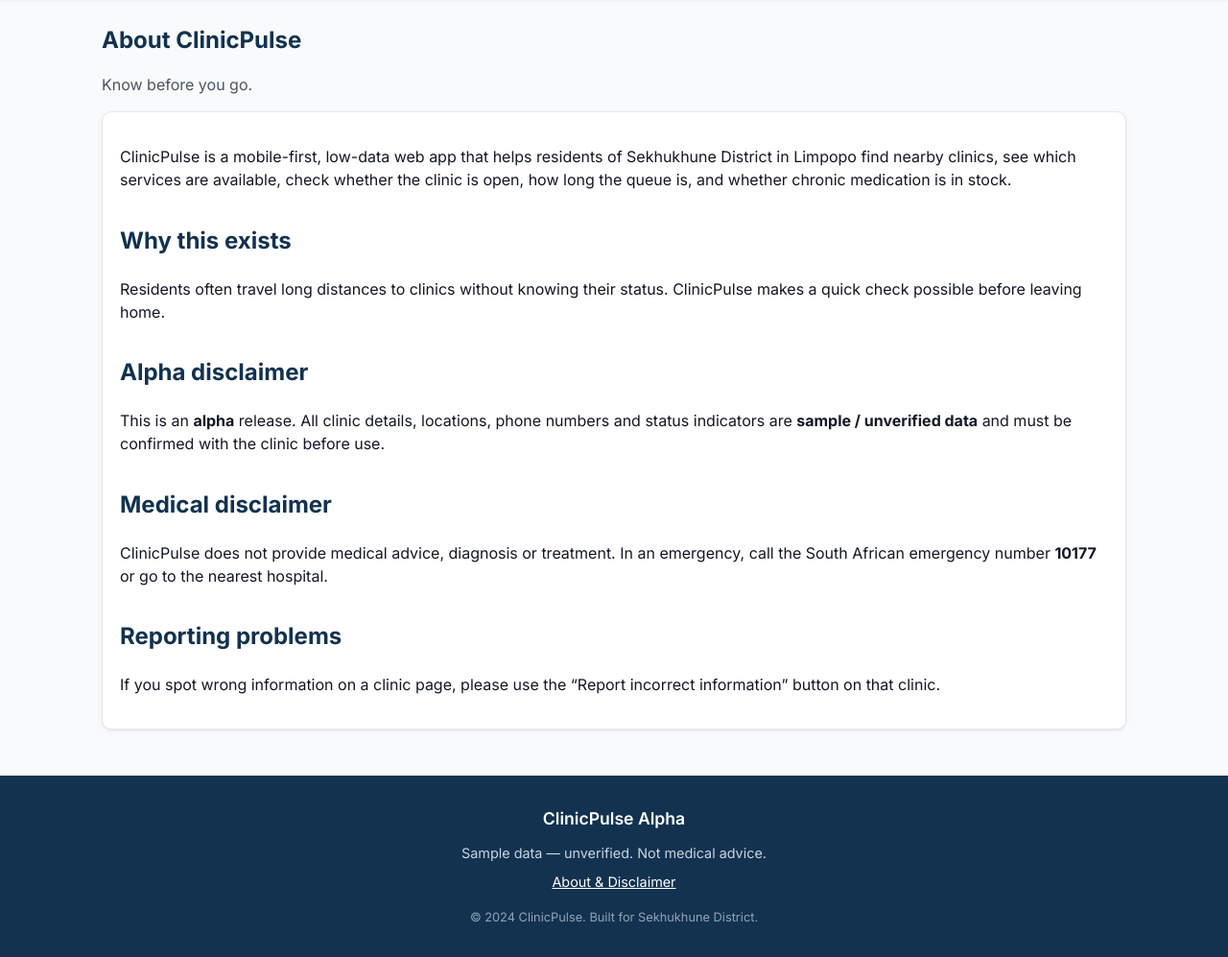
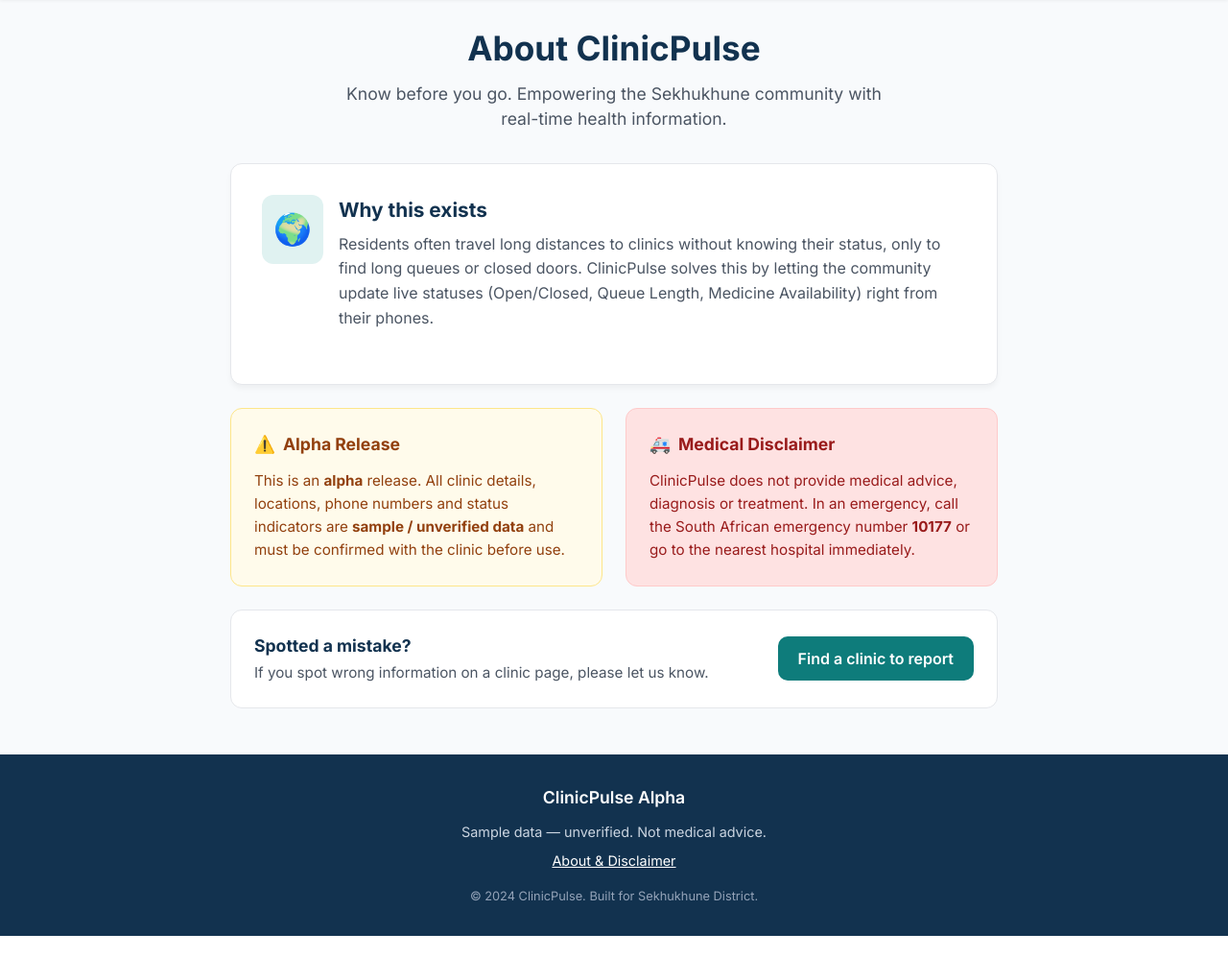
Before and after one commit to Belligerent15/clinicpulse-alpha, a Flask app: page /about in a window 1280 px wide. Shown: the part 71-1068 px from the top of the page at 96% size. After the commit the page ends 1046 px from the top, so only its background shows below. Run offline with Flask 3, Linux system fonts and the light colour scheme.

Commit message:
Revamp About page layout and content

```diff
--- a/templates/about.html
+++ b/templates/about.html
@@ -2,33 +2,59 @@
 {% block title %}About — ClinicPulse{% endblock %}
 
 {% block content %}
-<section class="page-head">
-  <h1>About ClinicPulse</h1>
-  <p class="muted">Know before you go.</p>
+<section class="page-head" style="text-align: center; margin-bottom: 32px;">
+  <h1 style="color: var(--navy); font-size: 2.2rem; margin-bottom: 8px;">About ClinicPulse</h1>
+  <p class="muted" style="font-size: 1.1rem; max-width: 600px; margin: 0 auto;">Know before you go. Empowering the Sekhukhune community with real-time health information.</p>
 </section>
 
-<article class="prose">
-  <p>ClinicPulse is a mobile-first, low-data web app that helps residents of
-    Sekhukhune District in Limpopo find nearby clinics, see which services
-    are available, check whether the clinic is open, how long the queue is,
-    and whether chronic medication is in stock.</p>
+<div style="max-width: 800px; margin: 0 auto; display: grid; gap: 24px;">
 
-  <h2>Why this exists</h2>
-  <p>Residents often travel long distances to clinics without knowing their
-    status. ClinicPulse makes a quick check possible before leaving home.</p>
+  <!-- Mission Card -->
+  <article style="background: #fff; border: 1px solid var(--border); border-radius: 12px; padding: 32px; box-shadow: 0 4px 6px -1px rgba(0,0,0,0.05);">
+    <div style="display: flex; gap: 16px; align-items: flex-start; margin-bottom: 24px;">
+      <div style="font-size: 2rem; background: #e0f2f1; padding: 12px; border-radius: 12px;">🌍</div>
+      <div>
+        <h2 style="color: var(--navy); margin: 0 0 8px 0; font-size: 1.3rem;">Why this exists</h2>
+        <p style="margin: 0; color: var(--muted); line-height: 1.6;">
+          Residents often travel long distances to clinics without knowing their status, only to find long queues or closed doors. ClinicPulse solves this by letting the community update live statuses (Open/Closed, Queue Length, Medicine Availability) right from their phones.
+        </p>
+      </div>
+    </div>
+  </article>
 
-  <h2>Alpha disclaimer</h2>
-  <p>This is an <strong>alpha</strong> release. All clinic details, locations,
-    phone numbers and status indicators are <strong>sample / unverified data</strong>
-    and must be confirmed with the clinic before use.</p>
+  <!-- Disclaimers Grid -->
+  <div style="display: grid; gap: 24px; grid-template-columns: repeat(auto-fit, minmax(300px, 1fr));">
 
-  <h2>Medical disclaimer</h2>
-  <p>ClinicPulse does not provide medical advice, diagnosis or treatment.
-    In an emergency, call the South African emergency number
-    <strong>10177</strong> or go to the nearest hospital.</p>
+    <!-- Alpha Warning -->
+    <article style="background: #fffbeb; border: 1px solid #fde68a; border-radius: 12px; padding: 24px;">
+      <h3 style="color: #92400e; margin: 0 0 12px 0; display: flex; align-items: center; gap: 8px; font-size: 1.1rem;">
+        <span>⚠️</span> Alpha Release
+      </h3>
+      <p style="margin: 0; color: #92400e; font-size: 0.95rem; line-height: 1.6;">
+        This is an <strong>alpha</strong> release. All clinic details, locations, phone numbers and status indicators are <strong>sample / unverified data</strong> and must be confirmed with the clinic before use.
+      </p>
+    </article>
 
-  <h2>Reporting problems</h2>
-  <p>If you spot wrong information on a clinic page, please use the
-    “Report incorrect information” button on that clinic.</p>
-</article>
+    <!-- Medical Warning -->
+    <article style="background: #fee2e2; border: 1px solid #fecaca; border-radius: 12px; padding: 24px;">
+      <h3 style="color: #991b1b; margin: 0 0 12px 0; display: flex; align-items: center; gap: 8px; font-size: 1.1rem;">
+        <span>🚑</span> Medical Disclaimer
+      </h3>
+      <p style="margin: 0; color: #991b1b; font-size: 0.95rem; line-height: 1.6;">
+        ClinicPulse does not provide medical advice, diagnosis or treatment. In an emergency, call the South African emergency number <strong>10177</strong> or go to the nearest hospital immediately.
+      </p>
+    </article>
+
+  </div>
+
+  <!-- Reporting -->
+  <article style="background: #fff; border: 1px solid var(--border); border-radius: 12px; padding: 24px; display: flex; gap: 16px; align-items: center; justify-content: space-between; flex-wrap: wrap;">
+    <div>
+      <h3 style="color: var(--navy); margin: 0 0 4px 0; font-size: 1.1rem;">Spotted a mistake?</h3>
+      <p style="margin: 0; color: var(--muted); font-size: 0.95rem;">If you spot wrong information on a clinic page, please let us know.</p>
+    </div>
+    <a href="{{ url_for('clinics_list') }}" class="btn btn-primary" style="padding: 10px 20px;">Find a clinic to report</a>
+  </article>
+
+</div>
 {% endblock %}
```
